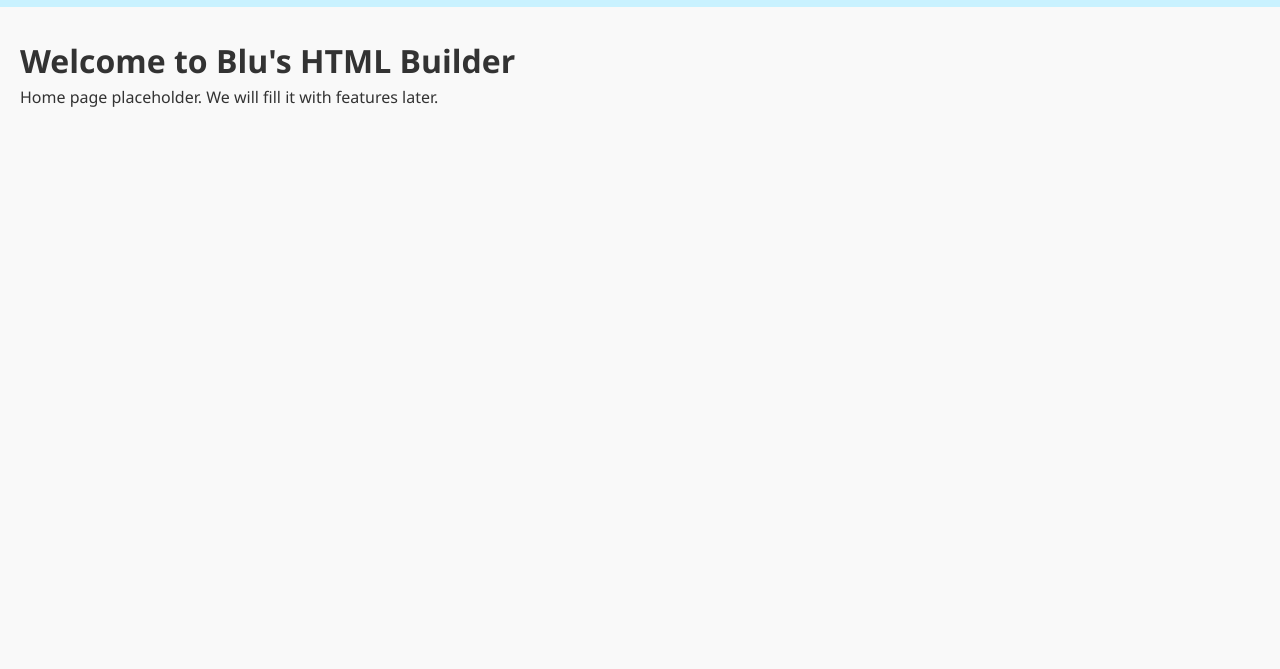
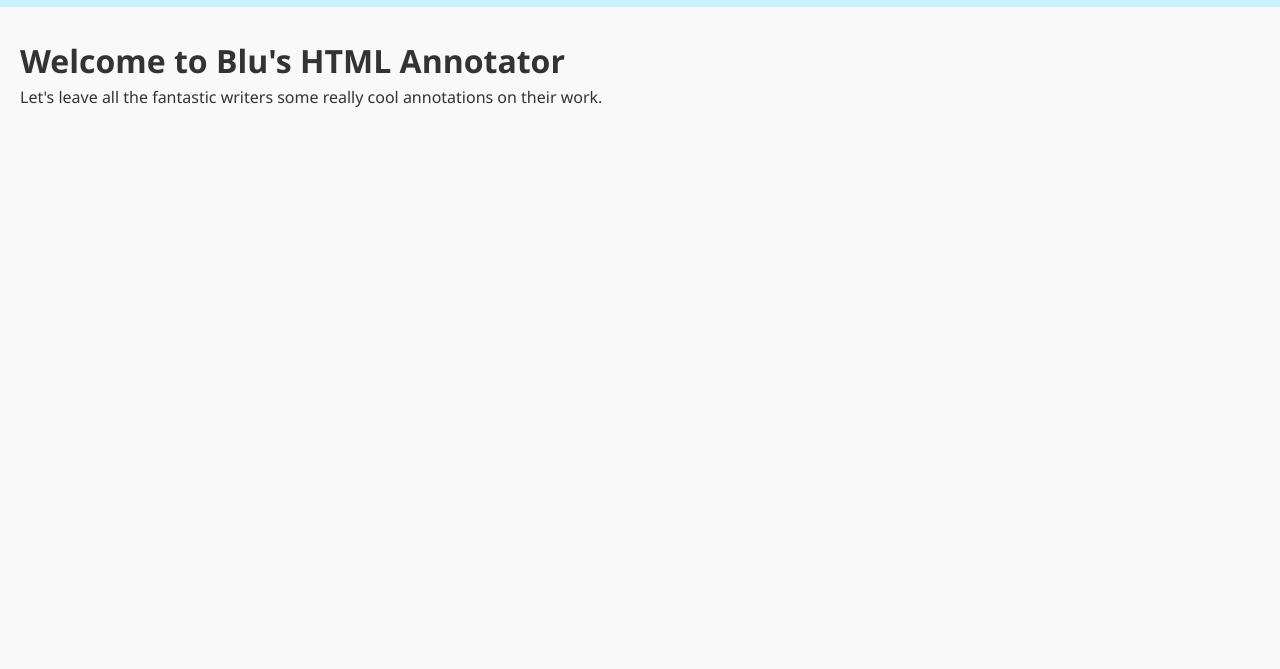
Before and after one commit to bluishfrog/annotator-dev, a plain HTML site: page index.html in a window 1280 px wide. Shown: the part 45-714 px from the top of the page. Drawn offline with Linux system fonts and the light colour scheme; no server answers.

Commit message:
Update index.html

```diff
--- a/index.html
+++ b/index.html
@@ -17,8 +17,8 @@
 
         <!-- MAIN CONTENT -->
         <main class="main-content">
-            <h1>Welcome to Blu's HTML Builder</h1>
-            <p>Home page placeholder. We will fill it with features later.</p>
+            <h1>Welcome to Blu's HTML Annotator</h1>
+            <p>Let's leave all the fantastic writers some really cool annotations on their work.</p>
         </main>
 
 
```
